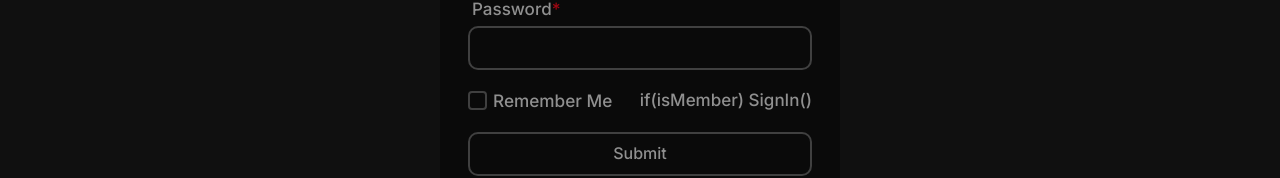
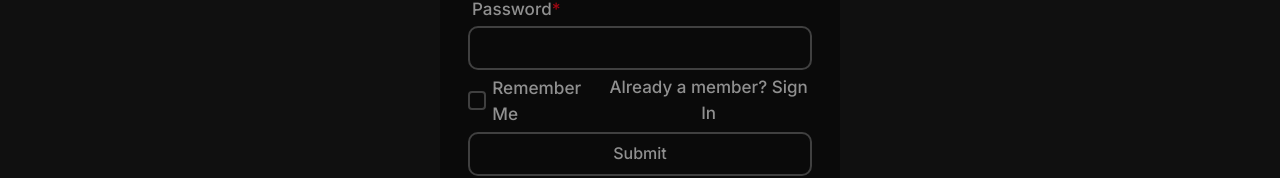
Before and after one commit to chuchra-himanshu/ui.cooders.org, a React (Vite) app: page /signup in a window 1280 px wide. Shown: the part 421-599 px from the top of the page. Built offline with nearby package versions, Linux system fonts and the light colour scheme; no server answers.

Commit message:
Optimize SignUp Component

```diff
--- a/src/pages/auth/SignUp.tsx
+++ b/src/pages/auth/SignUp.tsx
@@ -1,4 +1,4 @@
-import React, { useState, type FormEvent } from "react";
+import React, { useCallback, useState, type FormEvent } from "react";
 import {
   AuthFormContainer,
   CheckboxInput,
@@ -22,20 +22,35 @@ const SignUp: React.FC = () => {
   const [formData, setFormData] =
     useState<SignUpFormDataInterface>(initialData);
 
-  const handleCheckboxChange = () => {
-    setFormData((prev) => ({ ...prev, ["rememberMe"]: !prev.rememberMe }));
-  };
+  const handleCheckboxChange = useCallback(() => {
+    setFormData((prev) => ({ ...prev, rememberMe: !prev.rememberMe }));
+  }, []);
 
-  const handleInputChange = (e: React.ChangeEvent<HTMLInputElement>) => {
-    setFormData((prevData) => ({
-      ...prevData,
-      [e.target.name]: e.target.value,
-    }));
-  };
+  const handleInputChange = useCallback(
+    (e: React.ChangeEvent<HTMLInputElement>) => {
+      setFormData((prevData) => ({
+        ...prevData,
+        [e.target.name]: e.target.value,
+      }));
+    },
+    []
+  );
 
-  const handleFormSubmit = (e: FormEvent<HTMLFormElement>) => {
+  const handleFormSubmit = useCallback((e: FormEvent<HTMLFormElement>) => {
     e.preventDefault();
-  };
+  }, []);
+
+  const SwitchToSignIn = () => (
+    <p className="text-text-secondary text-[17px] font-medium transition-all duration-200 text-center mt-[1.5px]">
+      Already a member?{" "}
+      <span
+        className="hover:text-accent cursor-pointer"
+        onClick={() => navigate("/signin")}
+      >
+        Sign In
+      </span>
+    </p>
+  );
 
   return (
     <AuthFormContainer formTitle="Sign Up" handleFormSubmit={handleFormSubmit}>
@@ -74,15 +89,7 @@ const SignUp: React.FC = () => {
             handleCheckboxClick={handleCheckboxChange}
             checkboxClickStatus={formData.rememberMe}
           />
-          <p className=" text-text-secondary text-[17px] font-medium transition-all duration-200 text-center mt-[1.5px]">
-            {"if(isMember) "}
-            <span
-              className="hover:text-accent cursor-pointer"
-              onClick={() => navigate("/signin")}
-            >
-              {"SignIn()"}
-            </span>
-          </p>
+          <SwitchToSignIn />
         </section>
       </section>
       <SubmitButton label="Submit" />
```
